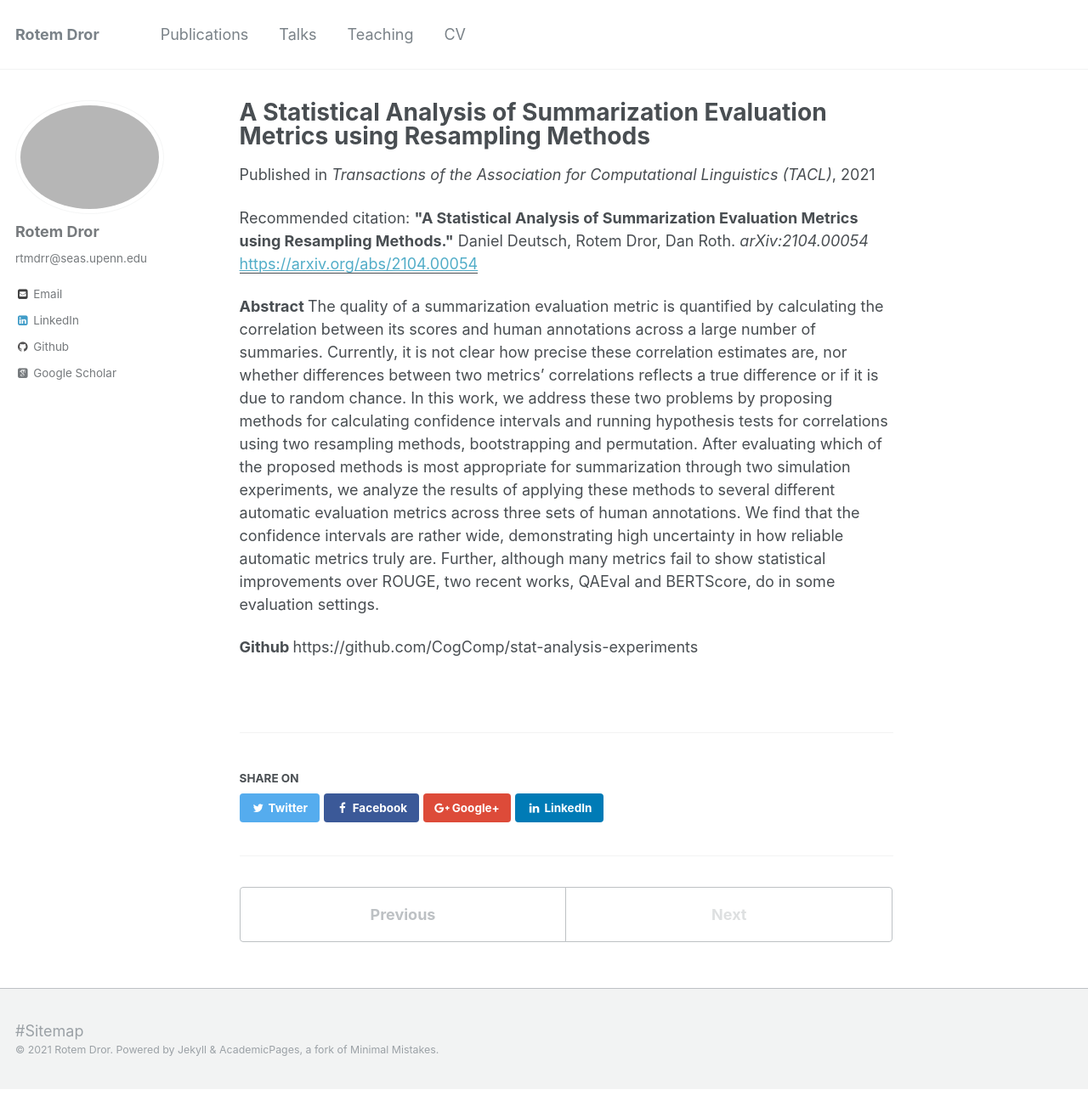
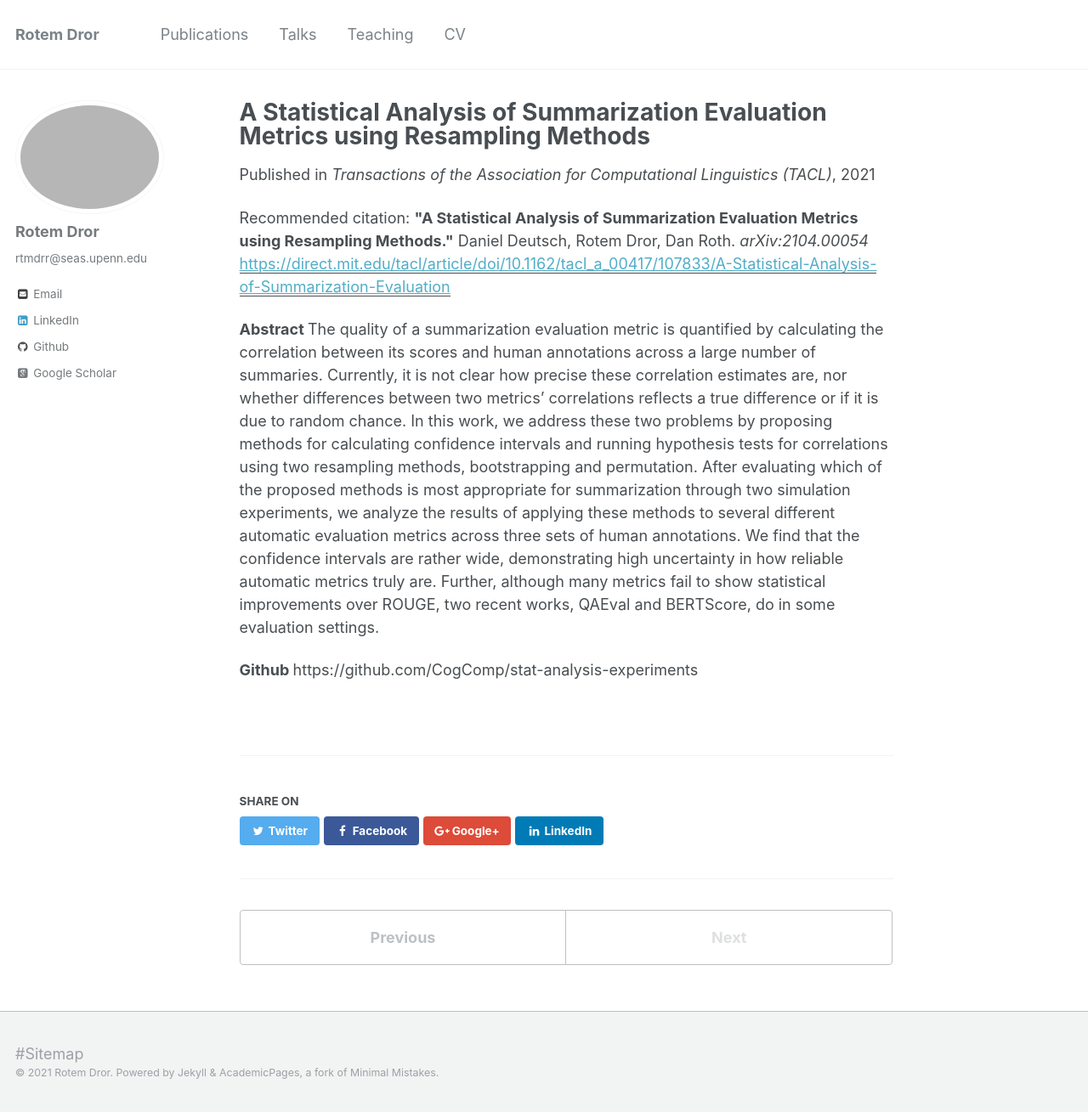
Before and after one commit to rtmdrr/rtmdrr.github.io, a Jekyll site: the page built from _publications/summarization_eval.md, in a window 1280 px wide and 1309 px high. Shown: the whole window at 85% size. Built offline with Jekyll 4.4.1, drawn with Linux system fonts in a browser that asks for light colours; some web fonts are replaced; some of the changed lines change nothing that is shown.

Commit message:
Update summarization_eval.md

```diff
--- a/_publications/summarization_eval.md
+++ b/_publications/summarization_eval.md
@@ -4,7 +4,7 @@ collection: publications
 permalink: /publication/summarizationeval
 date: 2021-04-01
 venue: 'Transactions of the Association for Computational Linguistics (TACL)'
-paperurl: 'https://arxiv.org/abs/2104.00054'
+paperurl: 'https://direct.mit.edu/tacl/article/doi/10.1162/tacl_a_00417/107833/A-Statistical-Analysis-of-Summarization-Evaluation'
 citation: '<b>"A Statistical Analysis of Summarization Evaluation Metrics using Resampling Methods."</b> Daniel Deutsch, Rotem Dror, Dan Roth. <i> arXiv:2104.00054 </i>'
 ---
 
```
